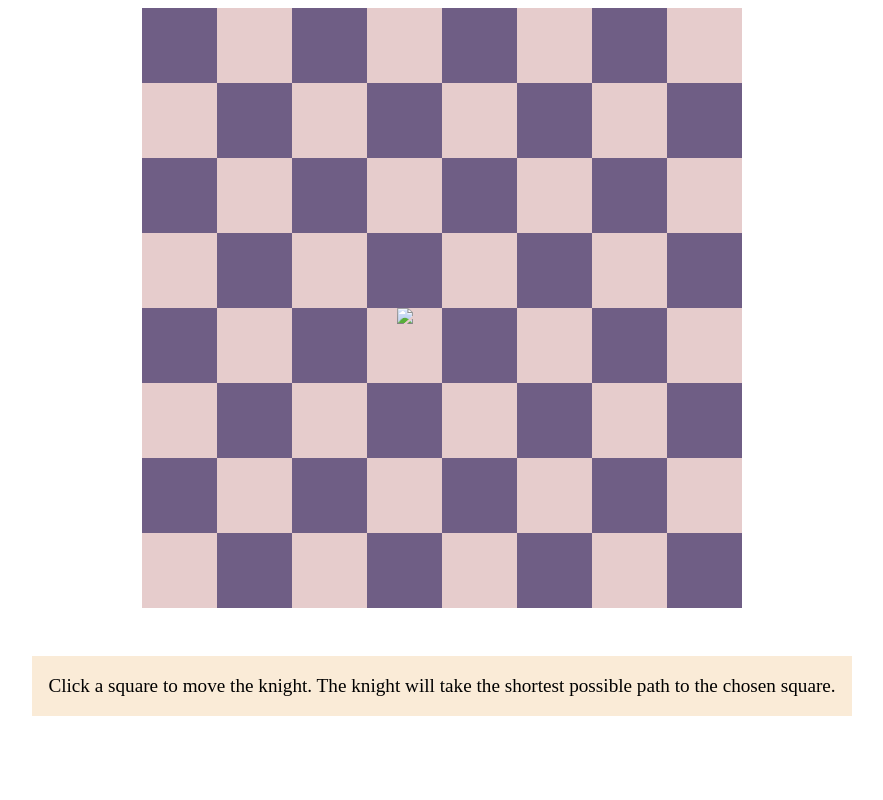
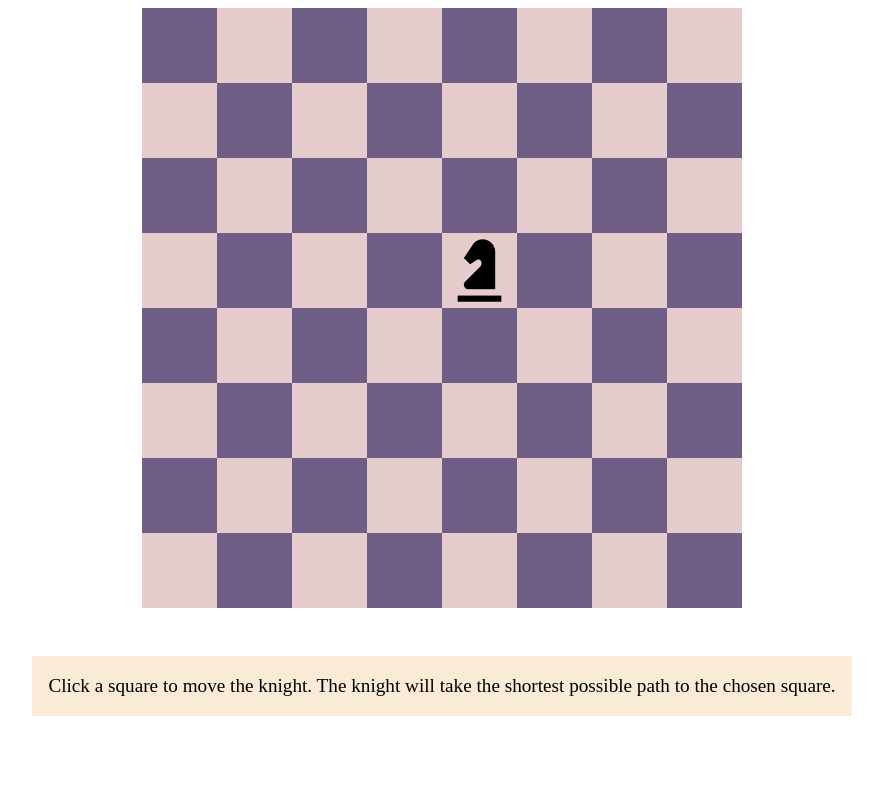
Before and after one commit to copaiement/knights-travails, a plain HTML site: page index.html in a window 1280 px wide. Shown: the top 800 px of the page, without its empty margins (198-1081 px from the left). Drawn offline with Linux system fonts and the light colour scheme.

Commit message:
Set up GUI interface

```diff
--- a/index.html
+++ b/index.html
@@ -19,4 +19,3 @@
   </div>
 </body>
 </html>
-<svg xmlns="http://www.w3.org/2000/svg" viewBox="0 0 24 24"><title>chess-knight</title><path d="M19,22H5V20H19V22M13,2V2C11.75,2 10.58,2.62 9.89,3.66L7,8L9,10L11.06,8.63C11.5,8.32 12.14,8.44 12.45,8.9C12.47,8.93 12.5,8.96 12.5,9V9C12.8,9.59 12.69,10.3 12.22,10.77L7.42,15.57C6.87,16.13 6.87,17.03 7.43,17.58C7.69,17.84 8.05,18 8.42,18H17V6A4,4 0 0,0 13,2Z" /></svg>
--- a/knights.js
+++ b/knights.js
@@ -88,4 +88,6 @@ function knightMoves(start, finish) {
   console.log(`Path: ${pathStr}`);
 }
 
-knightMoves([4, 4], [0, 1]);
+export {
+  knightMoves
+};
--- a/script.js
+++ b/script.js
@@ -1,15 +1,19 @@
+//import { knightMoves } from "./knights";
+
 function initializeGameboard() {
   const gameboard = document.querySelector('.gameboard');
   let colorToggle = 'b';
-  for (let i = 1; i <= 64; i ++) {
+  for (let y = 7; y >= 0; y--) {
+    if (y % 2 !== 0) {
+      colorToggle = 'b';
+    } else {
+      colorToggle = 'w';
+    }
+    for (let x = 0; x < 8; x++) {
       const square = document.createElement('div');
       square.classList.add('square');
-    square.id = `s${i}`;
-    if (colorToggle === 'b' && i % 8 === 0) {
-      square.classList.add('black');
-    } else if (colorToggle === 'w' && i % 8 === 0) {
-      square.classList.add('white');
-    } else if (colorToggle === 'b') {
+      square.id = `x${x}y${y}`;
+      if (colorToggle === 'b') {
         square.classList.add('black');
         colorToggle = 'w';
       } else {
@@ -17,12 +21,35 @@ function initializeGameboard() {
         colorToggle = 'b';
       }
       gameboard.appendChild(square);
+      // add svg to each square
+      const knightImg = document.createElement('img');
+      knightImg.src = './images/chess-knight.png';
+      knightImg.classList.add('hidden');
+      square.appendChild(knightImg);
+    }
+  }
+  // add start image
+  const firstKnight = document.querySelector('#x4y4');
+  firstKnight.firstChild.classList.remove('hidden');
+  // add eventListeners
+  const squares = document.querySelectorAll('.square');
+  squares.forEach((square) => square.addEventListener('click', moveKnight));
 }
 
-  const start = document.querySelector('#s36');
-  const svg = document.createElement('img');
-  svg.src = './images/knight.svg';
-  start.appendChild(svg);
+function addEventListeners() {
+  const squares = document.querySelectorAll('.square');
+  squares.forEach((square) => square.addEventListener('click', moveKnight));
+}
+
+function moveKnight(e) {
+  const target = e.target.id;
+  console.log(target);
+  const finish = idToArr(target);
+  console.log(finish);
+}
+
+function idToArr(id) {
+  return [parseInt(id.charAt(1), 10), parseInt(id.charAt(3), 10)];
 }
 
 initializeGameboard();
--- a/style.css
+++ b/style.css
@@ -16,9 +16,15 @@
 }
 
 .square {
-  display: block;
-  color: red;
-  text-align: center;
+  display: flex;
+  justify-content: center;
+  align-items: center;
+}
+
+img {
+  max-width: 100%;
+  height: auto;
+  pointer-events: none;
 }
 
 .black {
@@ -42,3 +48,7 @@
   font-size: larger;
   padding: 0px 16px;
 }
+
+.hidden {
+  display: none;
+}
```
Also changed, not shown: images/chess-knight.png (added), images/chess-knight.svg (deleted). Lines whose indentation alone changed are shown as unchanged.
